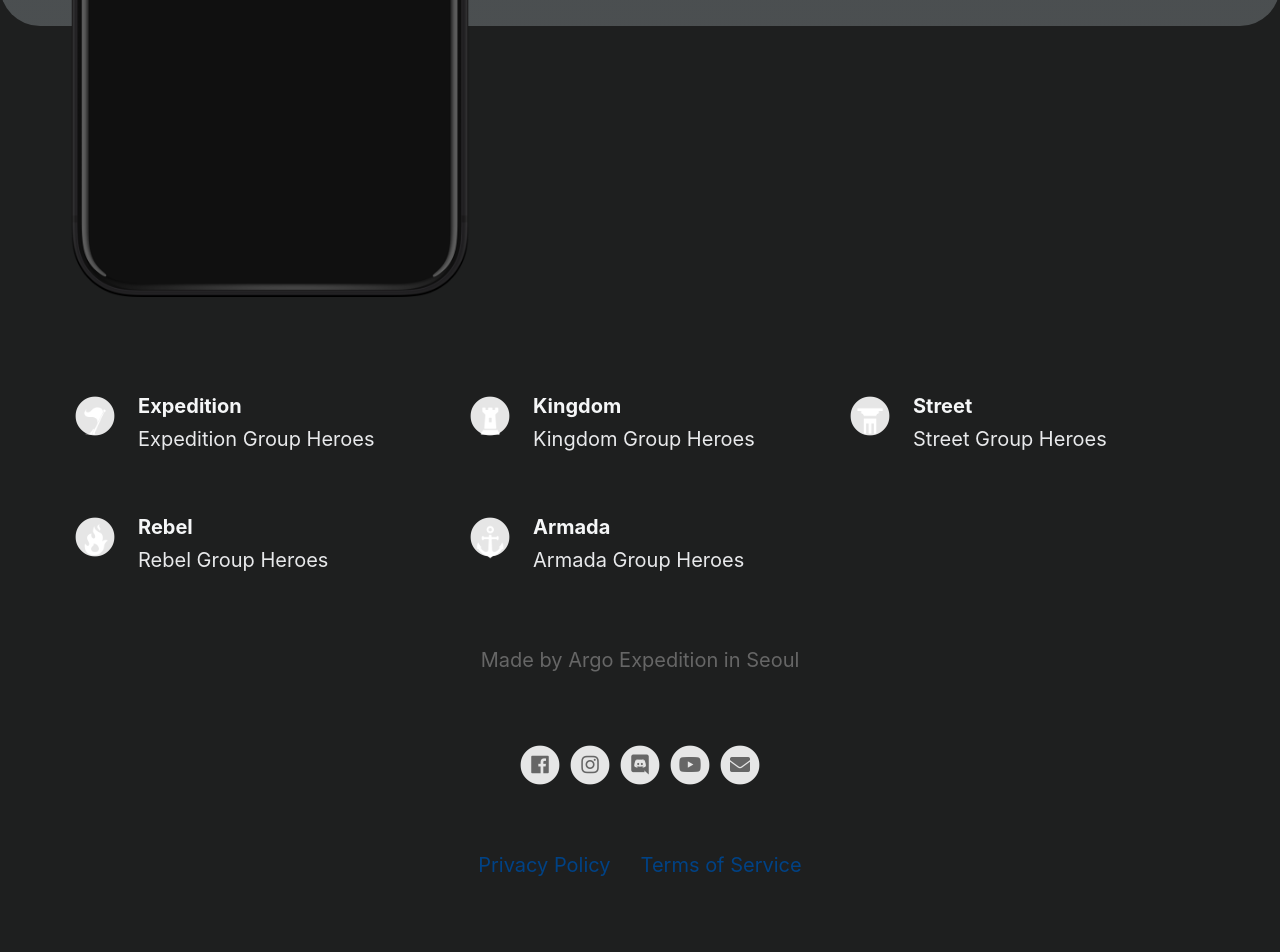
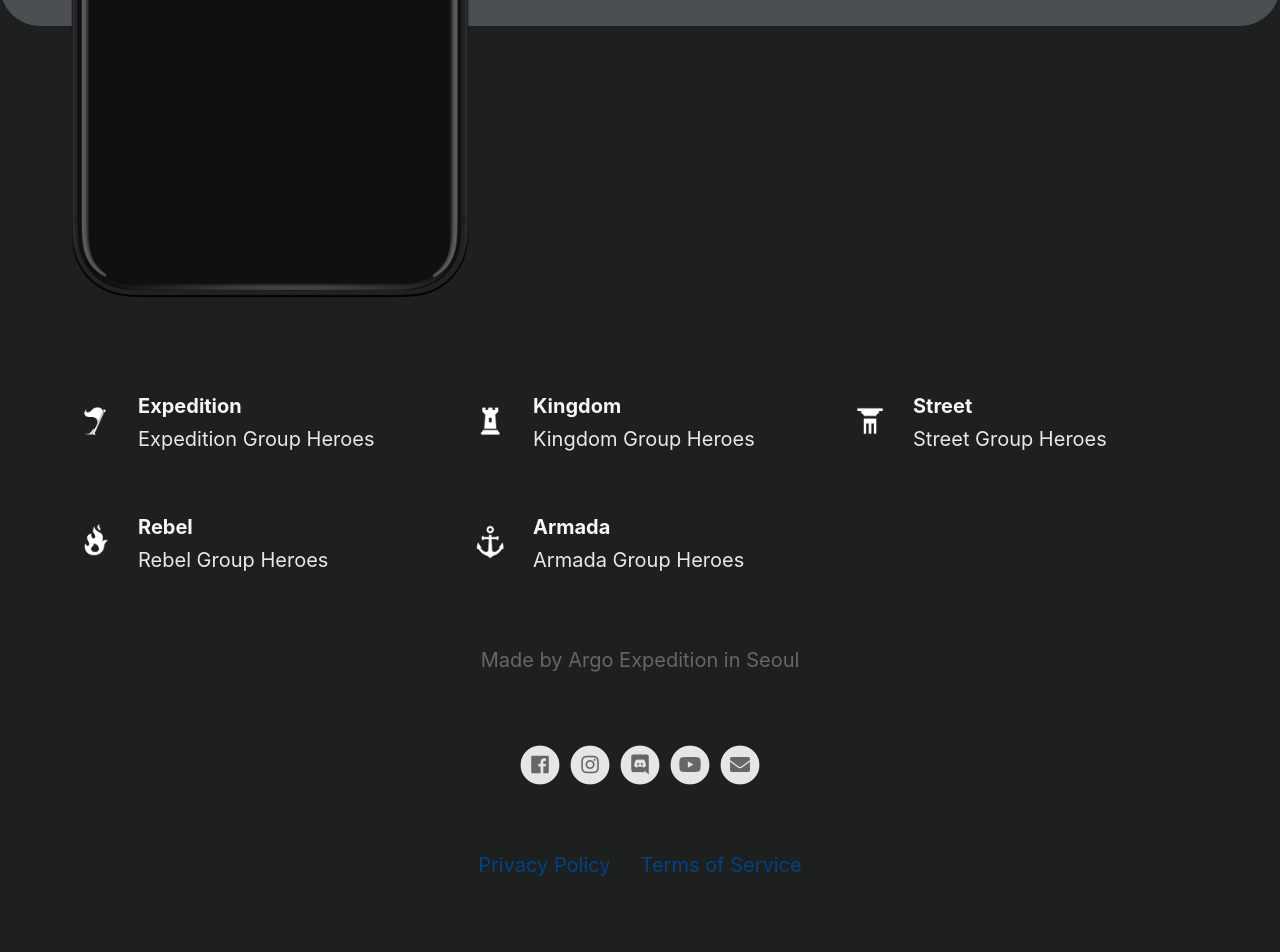
Before and after one commit to ArgoExped/Frozen-Arts, a Jekyll site: the page built from index.html, in a window 1280 px wide. Shown: the part 688-1640 px from the top of the page. Built offline with Jekyll 4.4.1, drawn with Linux system fonts in a browser that asks for light colours; nearby versions of some CDN libraries; grey boxes are pictures that could not be loaded.

Commit message:
Feature edited

```diff
--- a/_includes/features.html
+++ b/_includes/features.html
@@ -6,7 +6,6 @@
     <div class="feature">
         <div>
             <span class="fa-stack fa-1x">
-                <i class="iconBack fas fa-circle fa-stack-2x"></i>
                 <img class="headerIcon" src="{{ feature.fontawesome_icon_name | relative_url }}">
             </span>
         </div>
```
